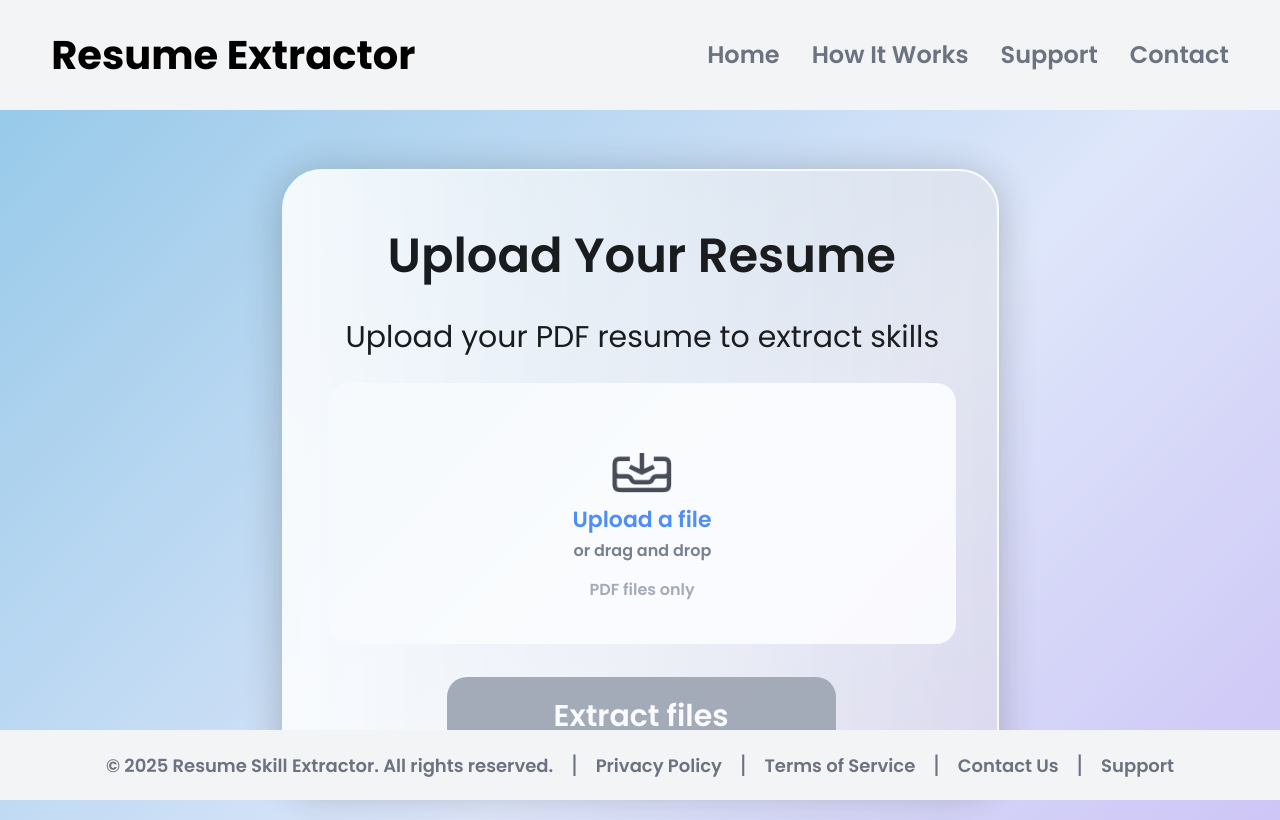
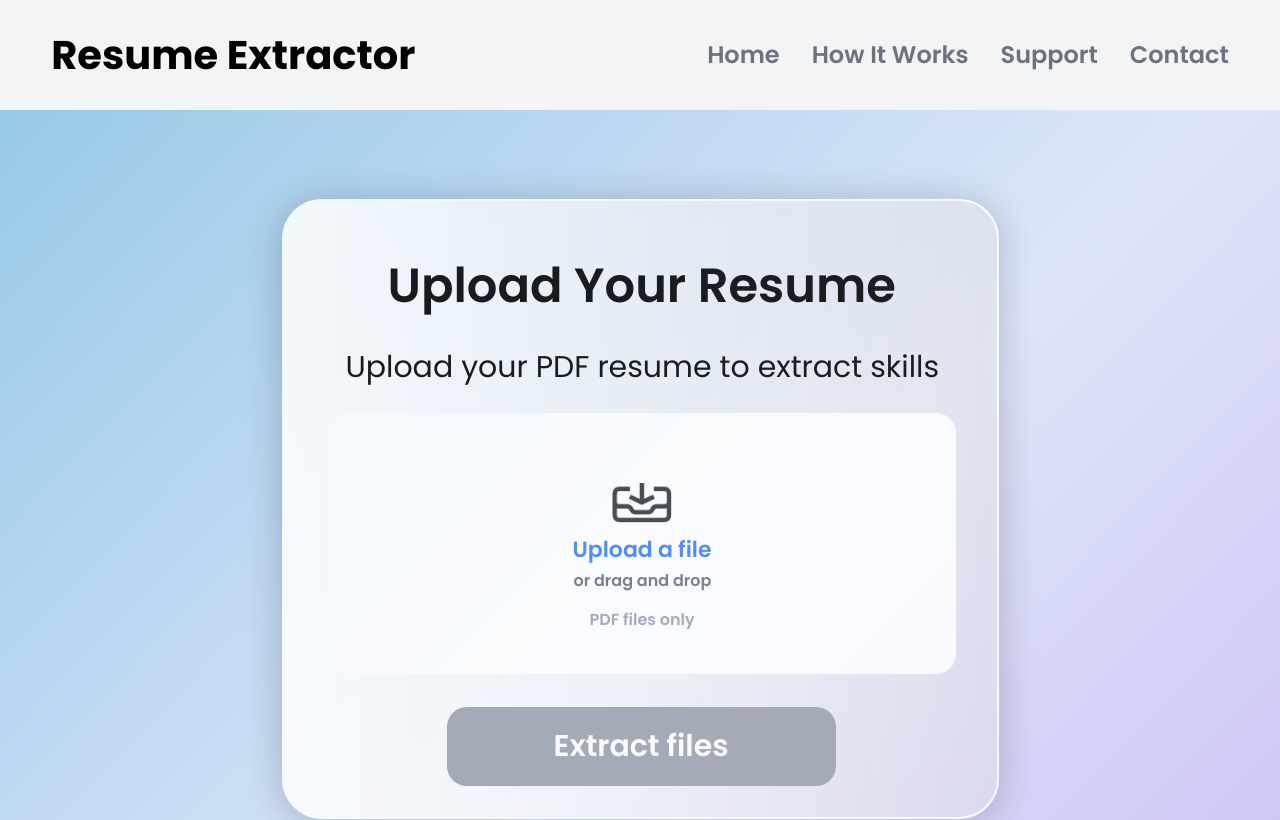
Before and after one commit to Fury044/Resume-Extractor-Final, a React (Vite) app in the folder frontend/: page / in a window 1280 px wide. Shown: the top 820 px of the page. Built offline with nearby package versions, Linux system fonts and the light colour scheme; no server answers.

Commit message:
Update Upload.jsx

```diff
--- a/frontend/src/pages/Upload.jsx
+++ b/frontend/src/pages/Upload.jsx
@@ -72,7 +72,7 @@ export default function Upload() {
 
   return (
     <>
-      <div style={{width: '100%', height: '100%', position: 'relative', display: 'flex', justifyContent: 'center', alignItems: 'center', minHeight: 'calc(100vh - 110px)'}}>
+      <div style={{width: '100%', height: '100%', position: 'relative', display: 'flex', justifyContent: 'center', alignItems: 'center', minHeight: 'calc(100vh - 110px)', marginTop: '30px'}}>
         <div style={{width: 717, height: 620, left: 0, top: 0, position: 'relative', opacity: 0.87, background: 'linear-gradient(90deg, white 0%, rgba(228, 225, 225, 0.45) 100%)', boxShadow: '0px 4px 40px rgba(0, 0, 0, 0.25)', borderRadius: 40, border: '2px white solid'}}>
           <div style={{left: 104, top: 49, position: 'absolute', color: 'black', fontSize: 48, fontFamily: 'Poppins', fontWeight: '600', wordWrap: 'break-word'}}>Upload Your Resume</div>
           <div style={{left: 62, top: 144, position: 'absolute', color: 'black', fontSize: 30, fontFamily: 'Poppins', fontWeight: '400', wordWrap: 'break-word'}}>Upload your PDF resume to extract skills</div>
@@ -166,7 +166,7 @@ export default function Upload() {
           </div>
         </div>
       </div>
-      <footer style={{position: 'fixed', left: 0, right: 0, bottom: 0, width: '100vw', background: '#F3F4F6', height: '70px', display: 'flex', alignItems: 'center', justifyContent: 'center', zIndex: 100}}>
+      <footer style={{width: '100%', background: '#F3F4F6', height: '70px', display: 'flex', alignItems: 'center', justifyContent: 'center', zIndex: 100, marginTop: 40}}>
         <div style={{width: '100%', display: 'flex', alignItems: 'center', justifyContent: 'center', gap: 18, fontSize: 18, overflowX: 'auto', whiteSpace: 'nowrap', minWidth: 0, flexWrap: 'nowrap', padding: '0 32px'}}>
           <span style={{color: '#6B7280', fontFamily: 'Poppins', fontWeight: 600, textAlign: 'center', flexShrink: 1}}>
             © 2025 Resume Skill Extractor. All rights reserved.
```
